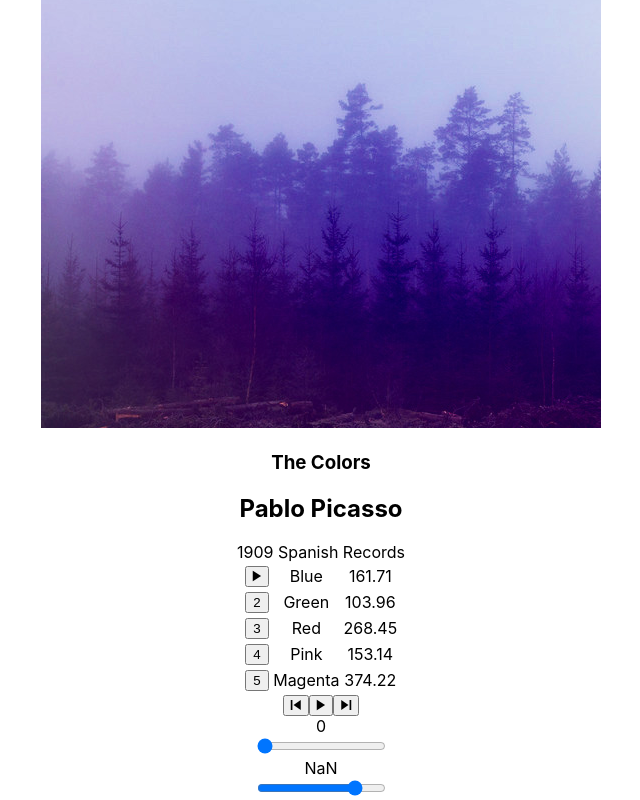
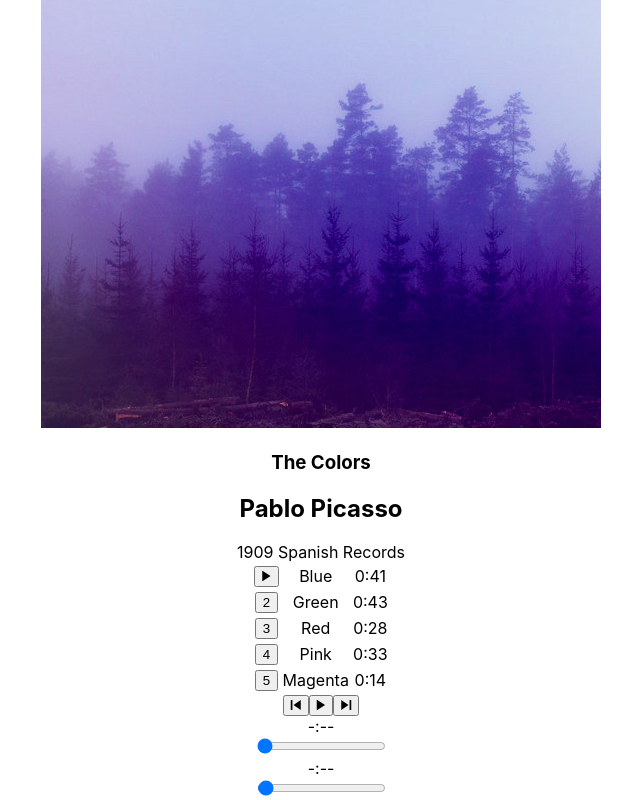
Before and after one commit to ehl225/bloc-jams-react, a React (Create React App) app: page /album/the-colors in a window 1280 px wide. Shown: the part 234-1034 px from the top of the page, without its empty margins (319-959 px from the left). Built offline with nearby package versions, Linux system fonts and the light colour scheme.

Commit message:
Implemented volume slider and formatted Time to M:SS

```diff
--- a/src/components/Album.js
+++ b/src/components/Album.js
@@ -14,7 +14,8 @@ class Album extends Component {
 		isPlaying: false,
 		hover: false,
 		currentTime: 0,
-		duration: album.songs[0].duration
+		duration: album.songs[0].duration,
+		currentVolume: 0.1
 		};
 	this.audioElement = document.createElement('audio');
 	this.audioElement.src = album.songs[0].audioSrc;
@@ -22,24 +23,23 @@ class Album extends Component {
 	componentDidMount() {
 		this.eventListeners = {
 			timeupdate: e => {
-				this.setState({ currentTime:
-this.audioElement.currentTime});
+				this.setState({ currentTime: this.audioElement.currentTime});
 },
 			durationchange: e => {
-				this.setState({ duration:
-this.audioElement.duration});
+				this.setState({ duration: this.audioElement.duration});
+},			volumechange: e => {
+				this.setState({currentVolume: this.audioElement.currentVolume});
 }
-};			this.audioElement.addEventListener('timeupdate',
-this.eventListeners.timeupdate);
-			this.audioElement.addEventListener('durationchange',
-this.eventListeners.durationchange);
+};
+			this.audioElement.addEventListener('timeupdate', this.eventListeners.timeupdate);
+			this.audioElement.addEventListener('durationchange', this.eventListeners.durationchange);
+			this.audioElement.addEventListener('volumechange', this.eventListeners.volumechange);
 }
 	componentWillUnmount() {
 		this.audioElement.src = null;
-		this.audioElement.removeEventListener('timeupdate',
-this.eventListeners.timeupdate);
-		this.audioElement.removeEventListener('durationchange',
-this.eventListeners.durationchange);
+		this.audioElement.removeEventListener('timeupdate', this.eventListeners.timeupdate);
+		this.audioElement.removeEventListener('durationchange', this.eventListeners.durationchange);
+		this.audioElement.removeEventListener('volumechange', this.eventListeners.volumechange);
 }
 play() {
 		this.audioElement.play();
@@ -61,12 +61,10 @@ play() {
 }
 	showIcon(song, i) {
 		const isSameSong= this.state.currentSong === song;
-		if((this.state.hover===song && !isSameSong) ||
-(this.state.hover===song && isSameSong && !this.state.isPlaying
+		if((this.state.hover===song && !isSameSong) ||(this.state.hover===song && isSameSong && !this.state.isPlaying
 || !this.state.isPlaying && isSameSong ))
 		{ return <span className='icon ion-md-play'></span>
-		} else if ((this.state.hover===song && this.state.isPlaying
-&& isSameSong || this.state.isPlaying && isSameSong))
+		} else if ((this.state.hover===song && this.state.isPlaying && isSameSong || this.state.isPlaying && isSameSong))
 		{ return <span className = 'icon ion-md-pause'></span>
 		}
 		else  {
@@ -81,8 +79,7 @@ play() {
 		this.play();
 }
 	handleNextClick() {
-		const currentIndex=this.state.album.songs.findIndex(song =>
-this.state.currentSong===song);
+		const currentIndex=this.state.album.songs.findIndex(song => this.state.currentSong===song);
 		const newIndex = Math.min(currentIndex+1 , this.state.album.songs.length-1);
 		const newSong = this.state.album.songs[newIndex];
 		this.setSong(newSong);
@@ -101,6 +98,22 @@ this.state.currentSong===song);
 		const newTime = this.audioElement.duration * e.target.value;
 		this.audioElement.currentTime = newTime;
 		this.setState({currentTime: newTime});
+}
+	handleVolumeChange(e) {
+		var newVolume = this.audioElement.volume=e.target.value;
+		this.audioElement.currentVolume= newVolume;
+		this.setState({currentVolume: newVolume});
+}
+	formatTime(seconds) {
+		var min = parseInt(seconds/60) || "-" ;
+		var secs = parseInt(seconds % 60) || "--";
+		if (secs >=0 && secs < 10) {
+			secs = "0" +  secs;
+		}
+		if (secs >=0 && secs<60 ) {
+			min = "0"
+		}
+			return min + ":" + secs;
 }
 	render() {
 	return (
@@ -137,7 +150,8 @@ index)}
 					</td>
 	 				<td >{song.title}
 					</td>
-					<td>{song.duration}
+					<td className =
+"song-duration">{this.formatTime(parseFloat(song.duration))}
 					</td>
 				</tr>
 			)}
@@ -152,6 +166,9 @@ index)}
 		currentTime={this.audioElement.currentTime}
 		duration={this.audioElement.duration}
 		handleTimeChange={(e) => this.handleTimeChange(e)}
+		currentVolume={this.audioElement.currentVolume}
+		handleVolumeChange={(e) => this.handleVolumeChange(e)}
+		formatTime= {(seconds) => this.formatTime(seconds)}
 		/>
 	</section>
 	);
--- a/src/components/PlayerBar.js
+++ b/src/components/PlayerBar.js
@@ -19,7 +19,8 @@ className="icon ion-md-skip-forward"></span>
 				</button>
 			</section>
 			<section id="time-control">
-				<div className="current-time">{this.props.currentTime}</div>
+				<div
+className="current-time">{this.props.formatTime(this.props.currentTime)}</div>
 				<input type="range"
 					className="seek-bar"
 					value={(this.props.currentTime/this.props.duration)
@@ -29,12 +30,21 @@ className="icon ion-md-skip-forward"></span>
 					step="0.01"
 					onChange={this.props.handleTimeChange}
 					/>
-				<div className="total-time">{this.props.duration}</div>
+				<div
+className="total-time">{this.props.formatTime(this.props.duration)}</div>
 			</section>
 			< section id="volume-control">
-				<div className="icon ion-volume-low"></div>
-				<input type="range" className="seek-bar"
-value="80" />
+				<div className="icon ion-volume-low">
+				</div>
+				<input type="range"
+					className="volume-bar"
+					min = "0"
+					max = "1"
+					step = "0.01"
+					value = {(this.props.currentVolume) ||
+"0.01"}
+					onChange={this.props.handleVolumeChange}
+					/>
 				<div className="icon ion-volume-high"></div>
 			</section>
 			</section>
```
